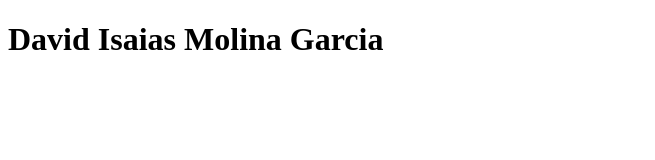
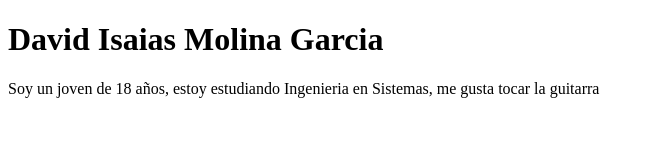
Before and after one commit to DavidMolina1001/Seminario_Git_GitHub, a plain HTML site: page index.html in a window 1280 px wide. Shown: the whole page, without its empty margins (0-655 px from the left). Drawn offline with Linux system fonts and the light colour scheme.

Commit message:
Mi descripcion corta

```diff
--- a/index.html
+++ b/index.html
@@ -8,5 +8,6 @@
 </head>
 <body>
     <h1>David Isaias Molina Garcia</h1>
+    <p>Soy un joven de 18 años, estoy estudiando Ingenieria en Sistemas, me gusta tocar la guitarra</p>
 </body>
 </html>
```
